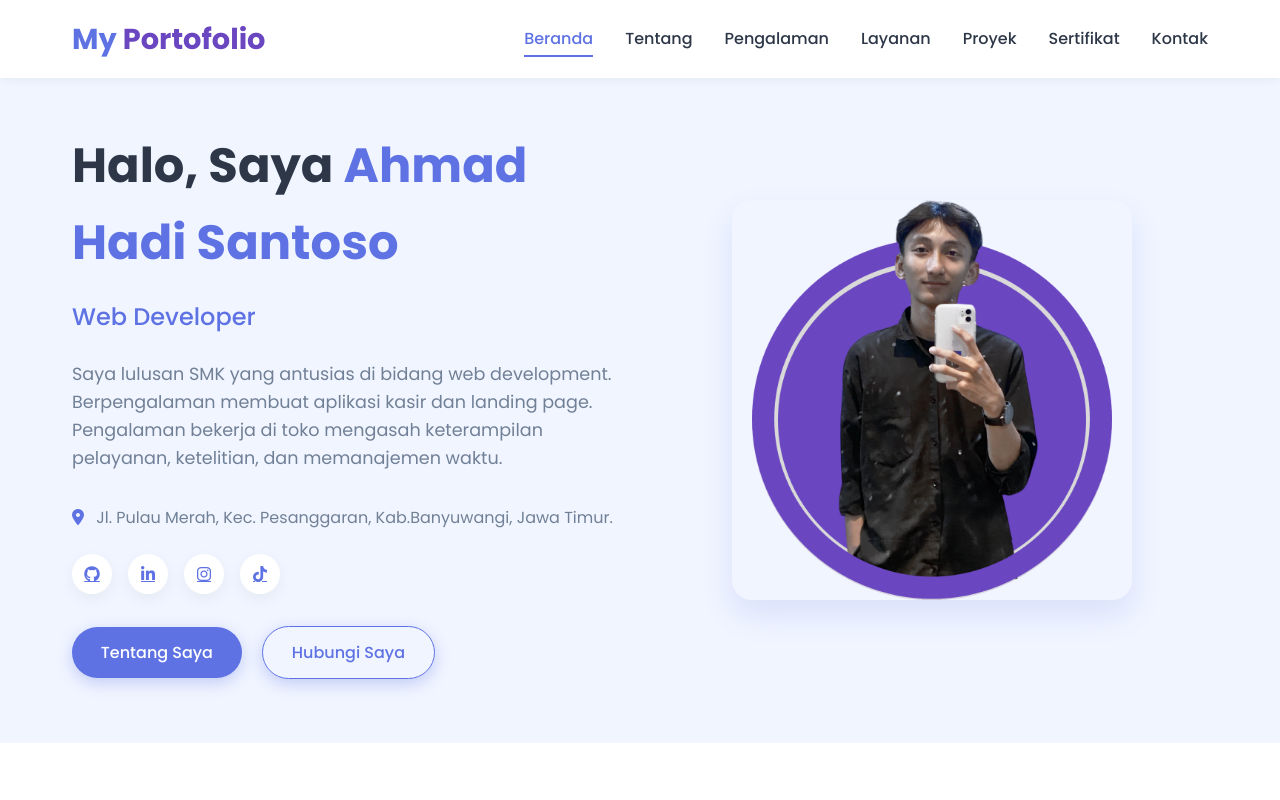
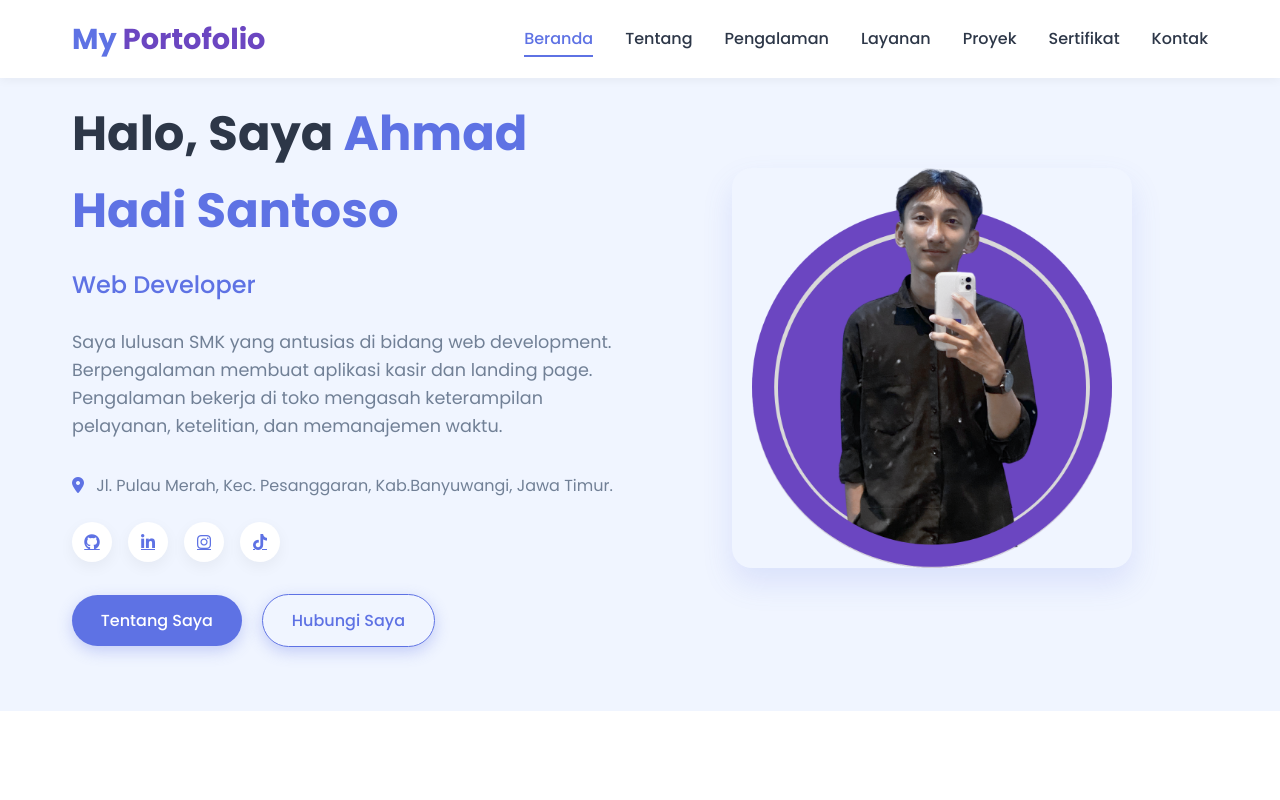
Before and after one commit to ahmdhd-snts/Portofolio, a plain HTML site: page index.html in a window 1280 px wide. Shown: the top 800 px of the page. Drawn offline with nearby package versions, Linux system fonts and the light colour scheme.

Commit message:
Update style.css

```diff
--- a/css/style.css
+++ b/css/style.css
@@ -96,7 +96,7 @@ header {
 
 /* Hero Section */
 .hero {
-    padding: 8rem 0 4rem;
+    padding: 6rem 0 4rem;
     background-color: var(--soft-bg);
 }
 
```
